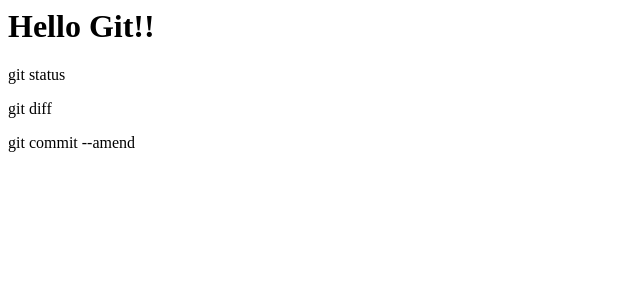
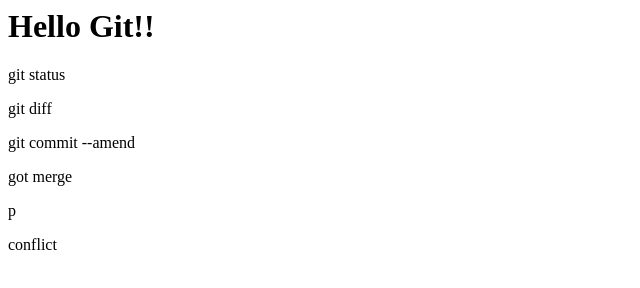
Before and after one commit to kkito-ic/git-tutorial-udemy, a plain HTML site: page index.html in a window 1280 px wide. Shown: the whole page, without its empty margins (0-640 px from the left). Drawn offline with Linux system fonts and the light colour scheme.

Commit message:
conflictを追記

```diff
--- a/index.html
+++ b/index.html
@@ -2,3 +2,5 @@
 <p>git status</p>
 <p>git diff</p>
 <p>git commit --amend</p>
+<p>got merge</p>p
+<p>conflict</p>
```
